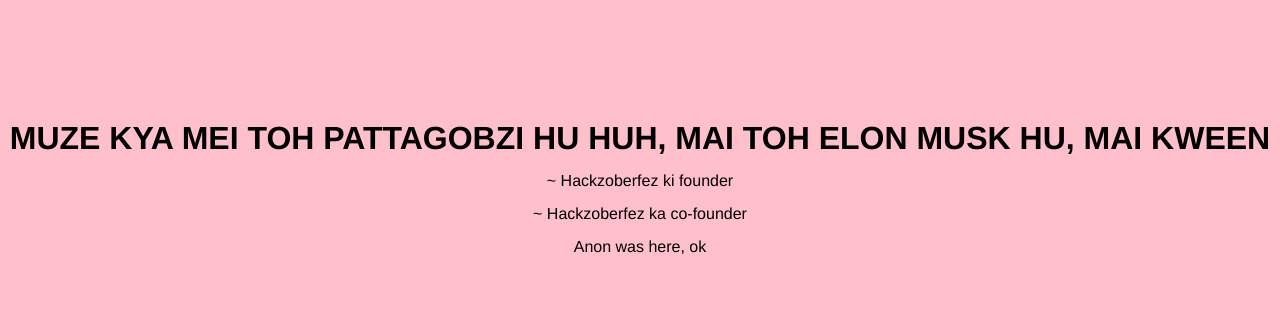
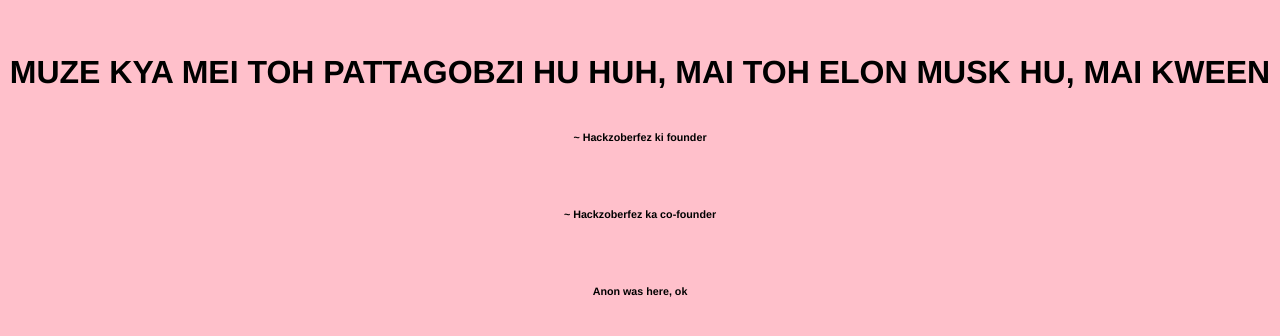
Before and after one commit to theditiarora/Hacktoberfest, a plain HTML site: page index.html in a window 1280 px wide. Shown: the part 212-548 px from the top of the page. Drawn offline with Linux system fonts and the light colour scheme.

Commit message:
Update style.css

```diff
--- a/style.css
+++ b/style.css
@@ -15,3 +15,13 @@
 =======
     overflow-x: hidden;
 }
+
+p {
+  display: block;
+  font-size: .67em;
+  margin-top: 2.33em;
+  margin-bottom: 2.33em;
+  margin-left: 0;
+  margin-right: 0;
+  font-weight: bold;
+}
```
